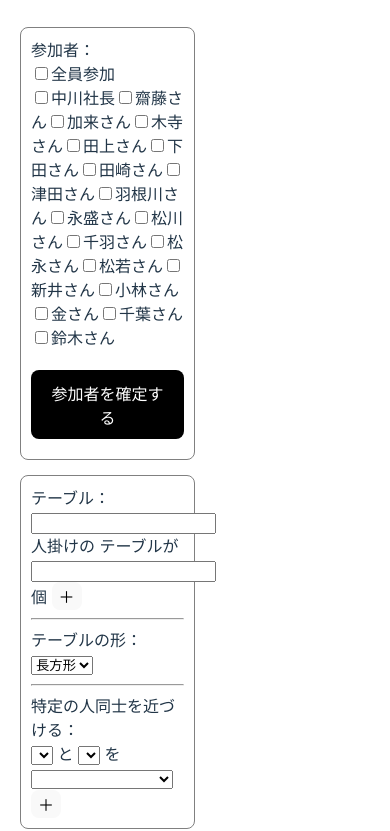
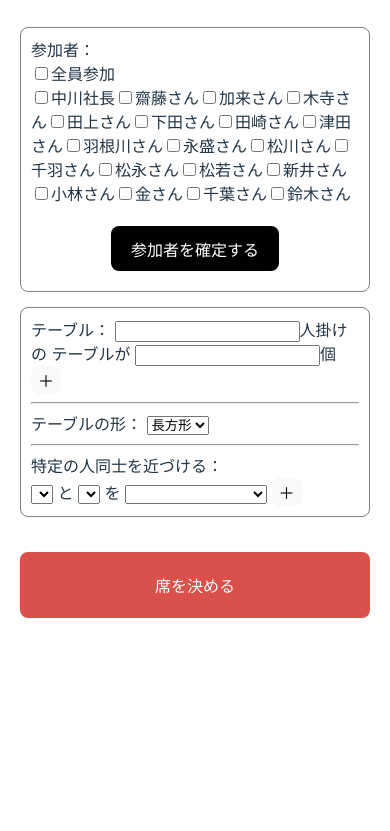
Before and after one commit to hikachiba/kensyu24_sekigime, a website built with Vite: page index.html in a window 390 px wide. Shown: the part 51-882 px from the top of the page. After the commit the page ends 844 px from the top, so only its background shows below. Built offline with nearby package versions, Linux system fonts and the light colour scheme.

Commit message:
微調整

```diff
--- a/style.css
+++ b/style.css
@@ -52,7 +52,7 @@ h1 {
 }*/
 
 #conditions {
-  width: 50%;
+  width: 60%;
   margin-right: 30px;
 }
 
@@ -96,7 +96,7 @@ button {
   font-weight: 500;
   font-family: inherit;
   cursor: pointer;
-  transition: border-color 0.25s;
+  transition: border-color 0.1s, background-color 0.1s, color 0.1s;
 }
 
 button:hover {
@@ -115,22 +115,34 @@ button:focus-visible {
   color: white;
 }
 
+.middleBtn:hover {
+  background-color: rgb(97, 97, 97);
+}
+
 .bigBtn {
   margin: 20px 0 10px 0;
   padding: 20px;
   width: 100%;
   background-color: rgb(218, 80, 75);
   color: white;
+  transition: 0.3s;
+}
+
+.bigBtn:hover {
+  background-color: rgb(175, 66, 62);
+  color: rgb(207, 207, 207);
+  transform: scale(1.01);
 }
 
 .table {
   width: 80px;
   height: 80px;
-  border: 1px solid black;
+  border: 1.5px solid black;
   display: inline-block;
   line-height: 80px;
   text-align: center;
   margin: 1.5px;
+  transition: 0.5s;
 }
 
 @media (prefers-color-scheme: light) {
@@ -145,3 +157,13 @@ button:focus-visible {
     background-color: #f9f9f9;
   }
 }
+
+@media (max-width: 600px) {
+  #contents {
+    display: block;
+  }
+
+  #conditions {
+    width: 100%;
+  }
+}
```
Also changed, not shown: main.js (+9 -0 lines).
